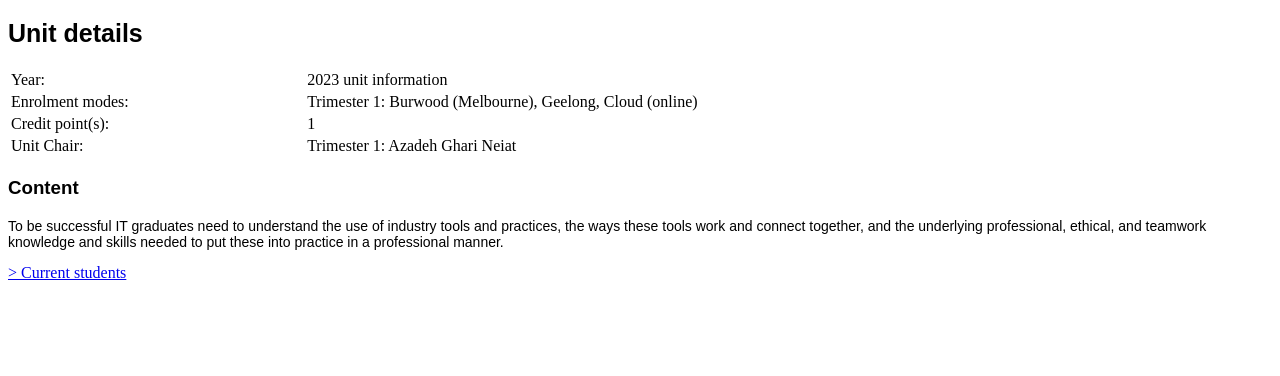
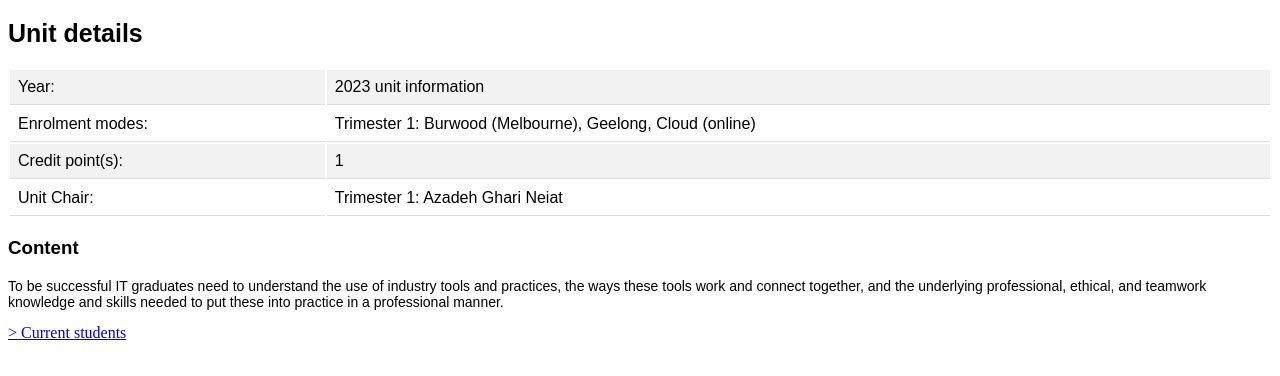
Before and after one commit to cvkashyap/Deakin-new-page, a plain HTML site: page index.html in a window 1280 px wide. Shown: the part 342-718 px from the top of the page. Drawn offline with Linux system fonts and the light colour scheme.

Commit message:
style table

```diff
--- a/main.css
+++ b/main.css
@@ -19,3 +19,12 @@
  font-size: 14px;
  font-family: Arial
 }
+
+th, td {
+ padding: 8px;
+ text-align: left;
+ border-bottom: 1px solid #ddd;
+ font-family: Arial
+}
+
+tr:nth-child(odd) {background-color: #f2f2f2;}
```
